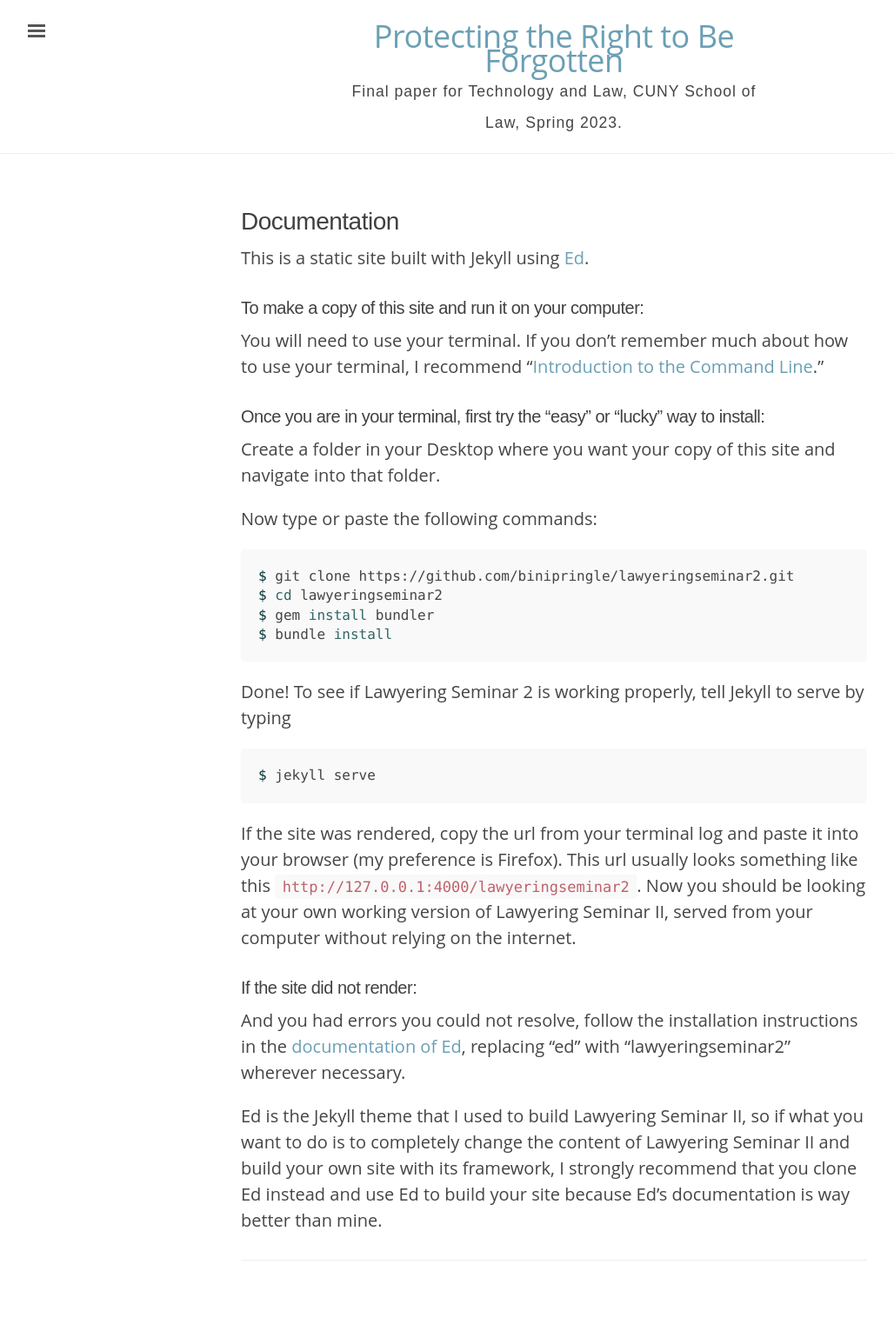
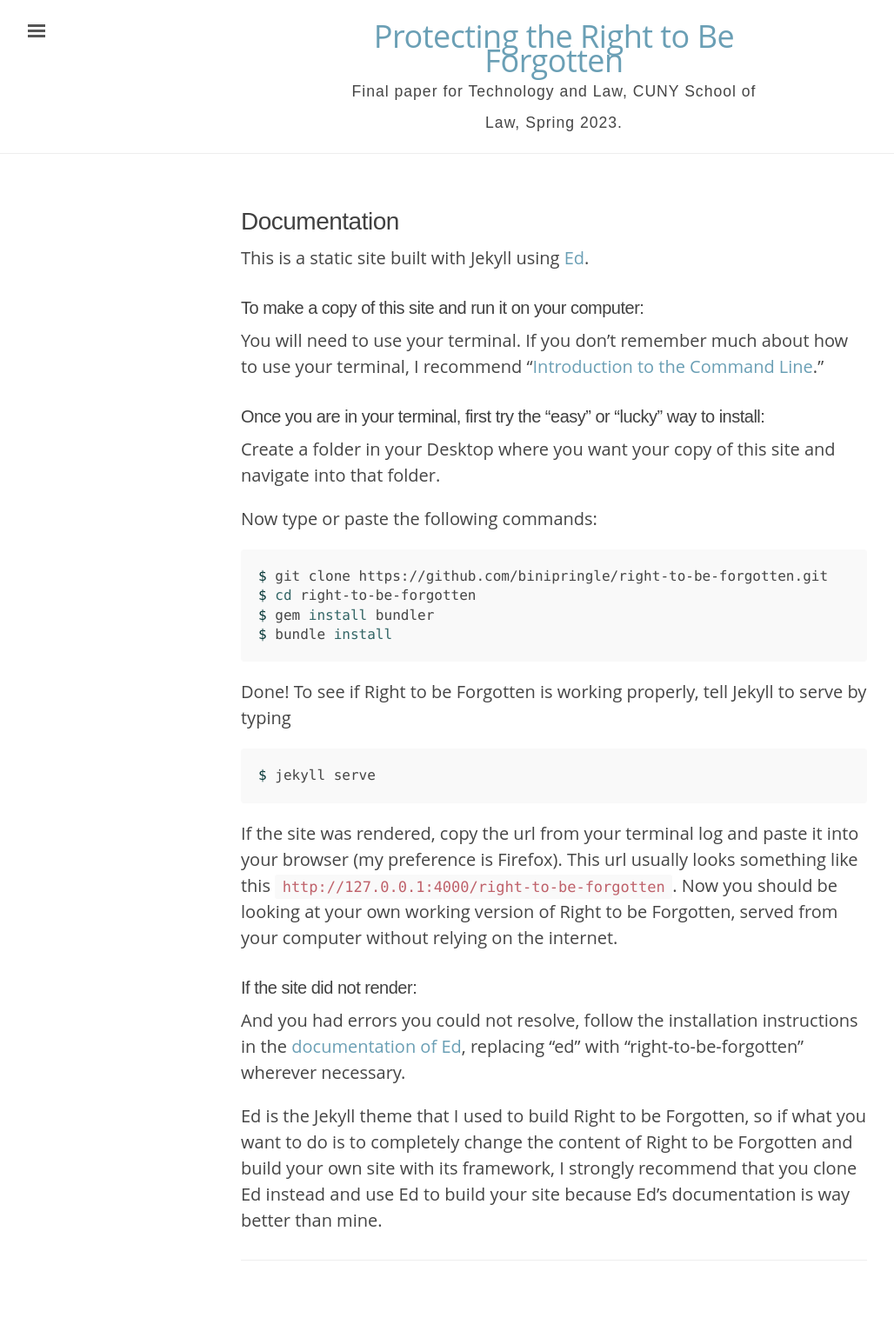
Before and after one commit to binipringle/right-to-be-forgotten, a Jekyll site: the page built from documentation.md, in a window 1280 px wide. Shown: the whole page at 87% size, without its empty margins (3-1031 px from the left). Built offline with Jekyll 4.4.1, drawn with Linux system fonts in a browser that asks for light colours.

Commit message:
cleaned stuff up

```diff
--- a/documentation.md
+++ b/documentation.md
@@ -18,24 +18,24 @@ Create a folder in your Desktop where you want your copy of this site and naviga
 Now type or paste the following commands:
 
 ~~~ bash
-$ git clone https://github.com/binipringle/lawyeringseminar2.git
-$ cd lawyeringseminar2
+$ git clone https://github.com/binipringle/right-to-be-forgotten.git
+$ cd right-to-be-forgotten
 $ gem install bundler
 $ bundle install
 ~~~
 
-Done! To see if Lawyering Seminar 2 is working properly, tell Jekyll to serve by typing
+Done! To see if Right to be Forgotten is working properly, tell Jekyll to serve by typing
 
 ~~~ bash
 $ jekyll serve
 ~~~
 
-If the site was rendered, copy the url from your terminal log and paste it into your browser (my preference is Firefox). This url usually looks something like this `http://127.0.0.1:4000/lawyeringseminar2`. Now you should be looking at your own working version of Lawyering Seminar II, served from your computer without relying on the internet.
+If the site was rendered, copy the url from your terminal log and paste it into your browser (my preference is Firefox). This url usually looks something like this `http://127.0.0.1:4000/right-to-be-forgotten`. Now you should be looking at your own working version of Right to be Forgotten, served from your computer without relying on the internet.
 
 ### If the site did not render:
 
-And you had errors you could not resolve, follow the installation instructions in the [documentation of Ed](https://elotroalex.github.io/ed/documentation/), replacing "ed" with "lawyeringseminar2" wherever necessary.
+And you had errors you could not resolve, follow the installation instructions in the [documentation of Ed](https://elotroalex.github.io/ed/documentation/), replacing "ed" with "right-to-be-forgotten" wherever necessary.
 
-Ed is the Jekyll theme that I used to build Lawyering Seminar II, so if what you want to do is to completely change the content of Lawyering Seminar II and build your own site with its framework, I strongly recommend that you clone Ed instead and use Ed to build your site because Ed's documentation is way better than mine.
+Ed is the Jekyll theme that I used to build Right to be Forgotten, so if what you want to do is to completely change the content of Right to be Forgotten and build your own site with its framework, I strongly recommend that you clone Ed instead and use Ed to build your site because Ed's documentation is way better than mine.
 
 ---
```
Also changed, not shown: _texts/0-origins.md (+1 -1 lines), _texts/4-conclusion.md (added, +13 -0 lines), _texts/4-resources.md (deleted, +0 -18 lines), _texts/5-glossary.md (deleted, +0 -17 lines), _texts/5-resources.md (added, +11 -0 lines), credits.md (+2 -2 lines), README.md, _texts/6-works-cited.md (renamed from _texts/5-works-cited.md).
